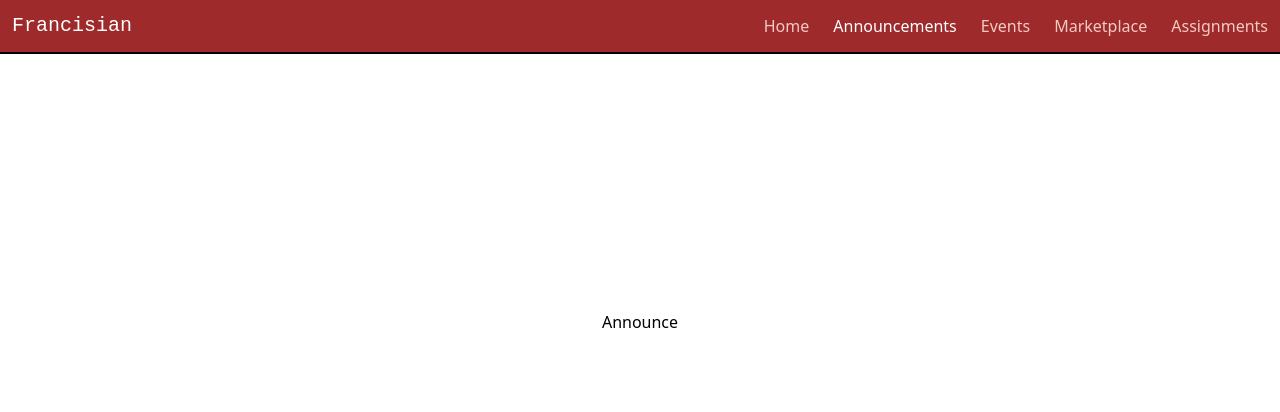
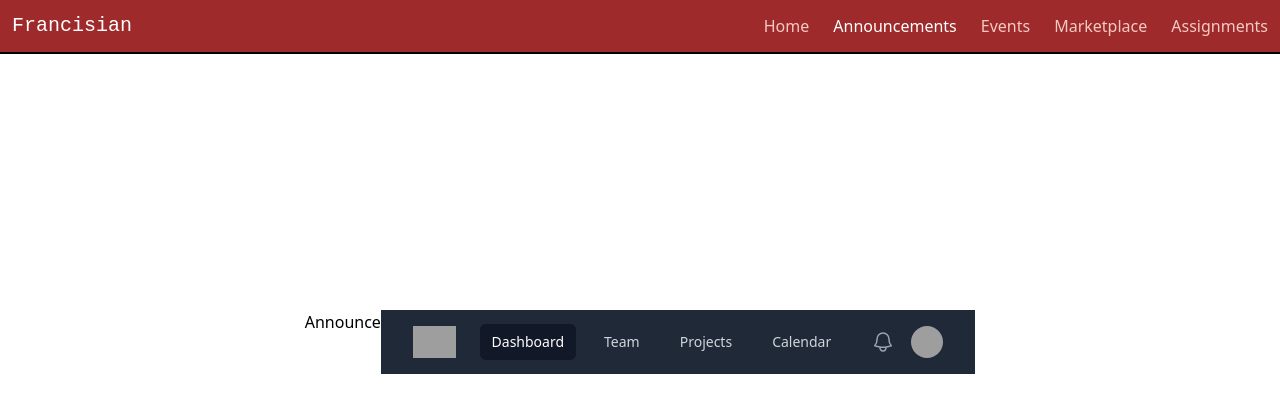
Before and after one commit to Venkatr01/francisian, a React (Vite) app: page /announcements in a window 1280 px wide. Shown: the top 412 px of the page. Built offline with nearby package versions, Linux system fonts and the light colour scheme; grey boxes are pictures that could not be loaded.

Commit message:
Edit date

```diff
--- a/package.json
+++ b/package.json
@@ -10,6 +10,10 @@
     "preview": "vite preview"
   },
   "dependencies": {
+    "@headlessui/react": "^2.0.4",
+    "@heroicons/react": "^2.1.3",
+    "headlessui": "^0.0.0",
+    "heroicons": "^2.1.3",
     "react": "^18.2.0",
     "react-dom": "^18.2.0",
     "react-router-dom": "^6.23.1"
--- a/src/components/Announcements.jsx
+++ b/src/components/Announcements.jsx
@@ -1,10 +1,12 @@
 import React from 'react'
+import Navbar from './Navbar'
 
 function Announcements() {
   return (
     <div className=' flex justify-center align-middle py-64 ' >
 
       Announce
+      <Navbar />
    </div>
   )
 }
--- a/src/components/Home.jsx
+++ b/src/components/Home.jsx
@@ -16,7 +16,7 @@
 
     { name: "Rishi", birthday: "27-4" },
     { name: "Hemanth", birthday: "02-7" },
-    { name: "Ankit", birthday: "30-12" },
+    { name: "Ankit", birthday: "30-5" },
     { name: "Bharat", birthday: "18-5" },
     { name: "Diwakar", birthday: "1-11" },
     { name: "Deepak pt", birthday: "16-5" },
@@ -29,6 +29,8 @@
 
   const birthdayToday = people.filter(person => person.birthday === formattedDate);
   const namesWithBirthdayToday = birthdayToday.map(person => person.name);
+  console.log(namesWithBirthdayToday)
+
   setMsg("Happy Birthday "+ namesWithBirthdayToday.join(', '))
 
   },[])
--- /dev/null
+++ b/src/components/Navbar.jsx
@@ -0,0 +1,161 @@
+import { Fragment } from 'react'
+import {
+  Disclosure,
+  DisclosureButton,
+  DisclosurePanel,
+  Menu,
+  MenuButton,
+  MenuItem,
+  MenuItems,
+  Transition,
+} from '@headlessui/react'
+import { Bars3Icon, BellIcon, XMarkIcon } from '@heroicons/react/24/outline'
+
+const navigation = [
+  { name: 'Dashboard', href: '#', current: true },
+  { name: 'Team', href: '#', current: false },
+  { name: 'Projects', href: '#', current: false },
+  { name: 'Calendar', href: '#', current: false },
+]
+
+function classNames(...classes) {
+  return classes.filter(Boolean).join(' ')
+}
+
+export default function Navbar() {
+  return (
+    <Disclosure as="nav" className="bg-gray-800">
+      {({ open }) => (
+        <>
+          <div className="mx-auto max-w-7xl px-2 sm:px-6 lg:px-8">
+            <div className="relative flex h-16 items-center justify-between">
+              <div className="absolute inset-y-0 left-0 flex items-center sm:hidden">
+                {/* Mobile menu button*/}
+                <DisclosureButton className="relative inline-flex items-center justify-center rounded-md p-2 text-gray-400 hover:bg-gray-700 hover:text-white focus:outline-none focus:ring-2 focus:ring-inset focus:ring-white">
+                  <span className="absolute -inset-0.5" />
+                  <span className="sr-only">Open main menu</span>
+                  {open ? (
+                    <XMarkIcon className="block h-6 w-6" aria-hidden="true" />
+                  ) : (
+                    <Bars3Icon className="block h-6 w-6" aria-hidden="true" />
+                  )}
+                </DisclosureButton>
+              </div>
+              <div className="flex flex-1 items-center justify-center sm:items-stretch sm:justify-start">
+                <div className="flex flex-shrink-0 items-center">
+                  <img
+                    className="h-8 w-auto"
+                    src="https://tailwindui.com/img/logos/mark.svg?color=indigo&shade=500"
+                    alt="Your Company"
+                  />
+                </div>
+                <div className="hidden sm:ml-6 sm:block">
+                  <div className="flex space-x-4">
+                    {navigation.map((item) => (
+                      <a
+                        key={item.name}
+                        href={item.href}
+                        className={classNames(
+                          item.current ? 'bg-gray-900 text-white' : 'text-gray-300 hover:bg-gray-700 hover:text-white',
+                          'rounded-md px-3 py-2 text-sm font-medium'
+                        )}
+                        aria-current={item.current ? 'page' : undefined}
+                      >
+                        {item.name}
+                      </a>
+                    ))}
+                  </div>
+                </div>
+              </div>
+              <div className="absolute inset-y-0 right-0 flex items-center pr-2 sm:static sm:inset-auto sm:ml-6 sm:pr-0">
+                <button
+                  type="button"
+                  className="relative rounded-full bg-gray-800 p-1 text-gray-400 hover:text-white focus:outline-none focus:ring-2 focus:ring-white focus:ring-offset-2 focus:ring-offset-gray-800"
+                >
+                  <span className="absolute -inset-1.5" />
+                  <span className="sr-only">View notifications</span>
+                  <BellIcon className="h-6 w-6" aria-hidden="true" />
+                </button>
+
+                {/* Profile dropdown */}
+                <Menu as="div" className="relative ml-3">
+                  <div>
+                    <MenuButton className="relative flex rounded-full bg-gray-800 text-sm focus:outline-none focus:ring-2 focus:ring-white focus:ring-offset-2 focus:ring-offset-gray-800">
+                      <span className="absolute -inset-1.5" />
+                      <span className="sr-only">Open user menu</span>
+                      <img
+                        className="h-8 w-8 rounded-full"
+                        src="https://images.unsplash.com/photo-1472099645785-5658abf4ff4e?ixlib=rb-1.2.1&ixid=eyJhcHBfaWQiOjEyMDd9&auto=format&fit=facearea&facepad=2&w=256&h=256&q=80"
+                        alt=""
+                      />
+                    </MenuButton>
+                  </div>
+                  <Transition
+                    enter="transition ease-out duration-100"
+                    enterFrom="transform opacity-0 scale-95"
+                    enterTo="transform opacity-100 scale-100"
+                    leave="transition ease-in duration-75"
+                    leaveFrom="transform opacity-100 scale-100"
+                    leaveTo="transform opacity-0 scale-95"
+                  >
+                    <MenuItems className="absolute right-0 z-10 mt-2 w-48 origin-top-right rounded-md bg-white py-1 shadow-lg ring-1 ring-black ring-opacity-5 focus:outline-none">
+                      <MenuItem>
+                        {({ focus }) => (
+                          <a
+                            href="#"
+                            className={classNames(focus ? 'bg-gray-100' : '', 'block px-4 py-2 text-sm text-gray-700')}
+                          >
+                            Your Profile
+                          </a>
+                        )}
+                      </MenuItem>
+                      <MenuItem>
+                        {({ focus }) => (
+                          <a
+                            href="#"
+                            className={classNames(focus ? 'bg-gray-100' : '', 'block px-4 py-2 text-sm text-gray-700')}
+                          >
+                            Settings
+                          </a>
+                        )}
+                      </MenuItem>
+                      <MenuItem>
+                        {({ focus }) => (
+                          <a
+                            href="#"
+                            className={classNames(focus ? 'bg-gray-100' : '', 'block px-4 py-2 text-sm text-gray-700')}
+                          >
+                            Sign out
+                          </a>
+                        )}
+                      </MenuItem>
+                    </MenuItems>
+                  </Transition>
+                </Menu>
+              </div>
+            </div>
+          </div>
+
+          <DisclosurePanel className="sm:hidden">
+            <div className="space-y-1 px-2 pb-3 pt-2">
+              {navigation.map((item) => (
+                <DisclosureButton
+                  key={item.name}
+                  as="a"
+                  href={item.href}
+                  className={classNames(
+                    item.current ? 'bg-gray-900 text-white' : 'text-gray-300 hover:bg-gray-700 hover:text-white',
+                    'block rounded-md px-3 py-2 text-base font-medium'
+                  )}
+                  aria-current={item.current ? 'page' : undefined}
+                >
+                  {item.name}
+                </DisclosureButton>
+              ))}
+            </div>
+          </DisclosurePanel>
+        </>
+      )}
+    </Disclosure>
+  )
+}
```
Also changed, not shown: 1 other file (tests, documents, lock files or other folders).
